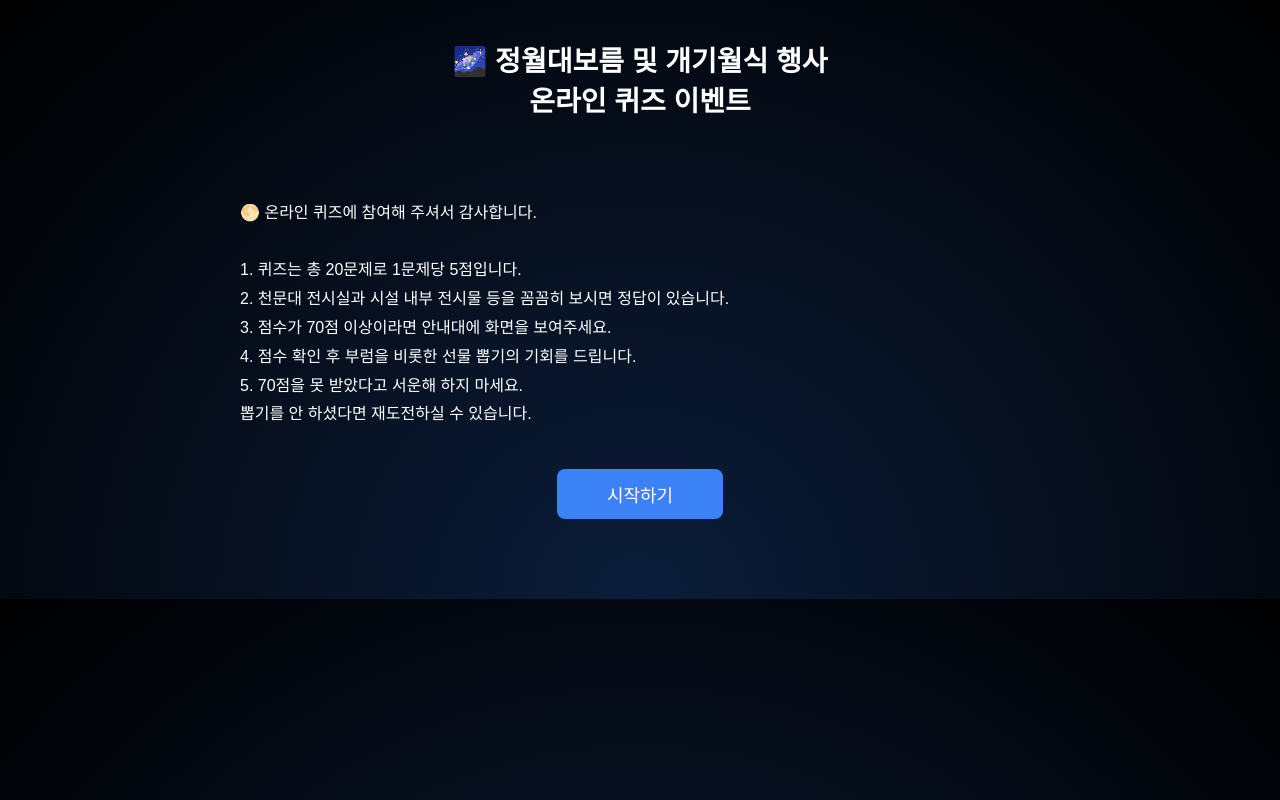
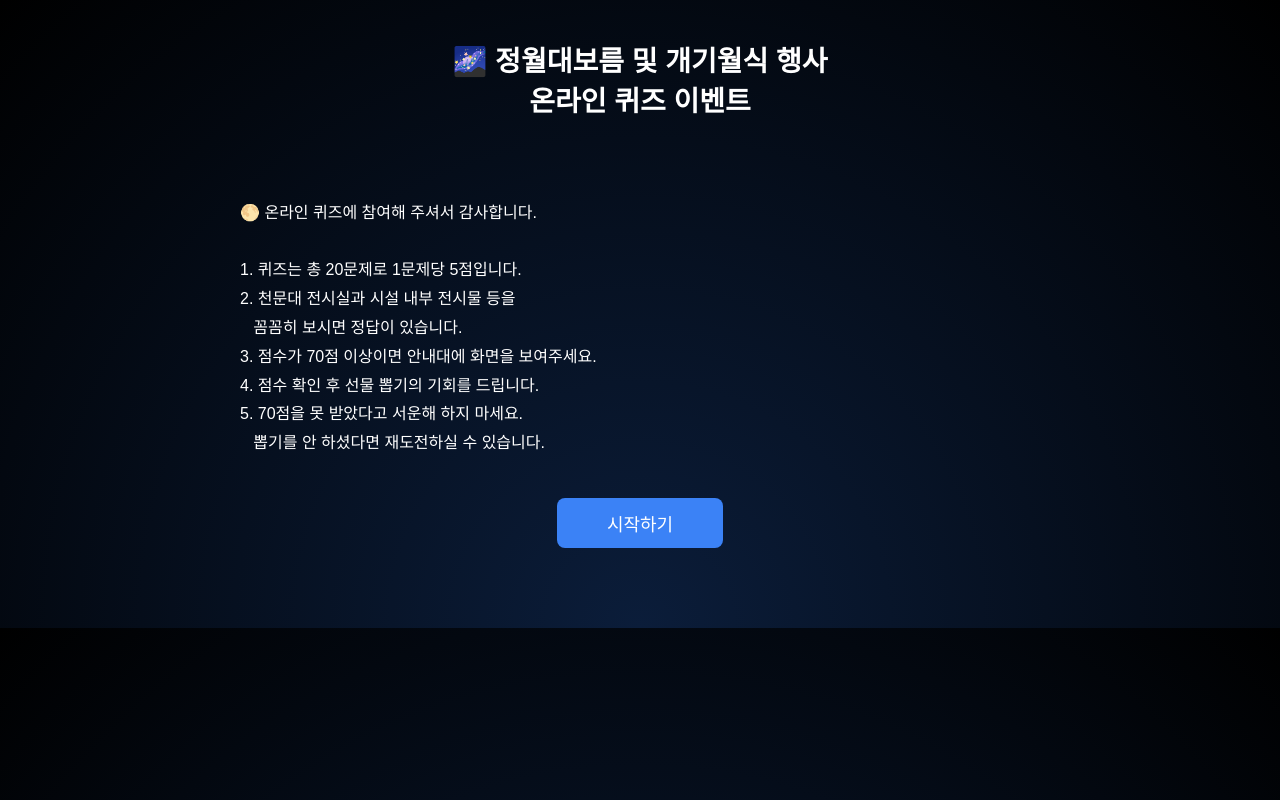
Before and after one commit to 13thlyne-a11y/Quiz, a plain HTML site: page index.html in a window 1280 px wide. Drawn offline with Linux system fonts and the light colour scheme.

Commit message:
Update index.html

```diff
--- a/index.html
+++ b/index.html
@@ -108,11 +108,12 @@ button:hover{
     <p style="font-size:16px; line-height:1.8; text-align:left;">
         🌕 온라인 퀴즈에 참여해 주셔서 감사합니다.<br><br>
         1. 퀴즈는 총 20문제로 1문제당 5점입니다.<br>
-        2. 천문대 전시실과 시설 내부 전시물 등을 꼼꼼히 보시면 정답이 있습니다.<br>
-        3. 점수가 70점 이상이라면 안내대에 화면을 보여주세요.<br>
-        4. 점수 확인 후 부럼을 비롯한 선물 뽑기의 기회를 드립니다.<br>
+        2. 천문대 전시실과 시설 내부 전시물 등을<br>
+        &nbsp;&nbsp;&nbsp;꼼꼼히 보시면 정답이 있습니다.<br>
+        3. 점수가 70점 이상이면 안내대에 화면을 보여주세요.<br>
+        4. 점수 확인 후 선물 뽑기의 기회를 드립니다.<br>
         5. 70점을 못 받았다고 서운해 하지 마세요.<br>
-           뽑기를 안 하셨다면 재도전하실 수 있습니다.<br>
+        &nbsp;&nbsp;&nbsp;뽑기를 안 하셨다면 재도전하실 수 있습니다.<br>
     </p>
 
     <div style="text-align:center; margin-top:40px;">
@@ -123,7 +124,7 @@ button:hover{
 
 <div class="quiz-container" id="quiz" style="display:none;"></div>
 
-<button id="submitBtn" style="display:none;">제출</button>
+<button id="submitBtn" style="display:none;">제출하기</button>
 <div id="result"></div>
 <button id="retryBtn" style="display:none;">다시 풀기</button>
 
```
